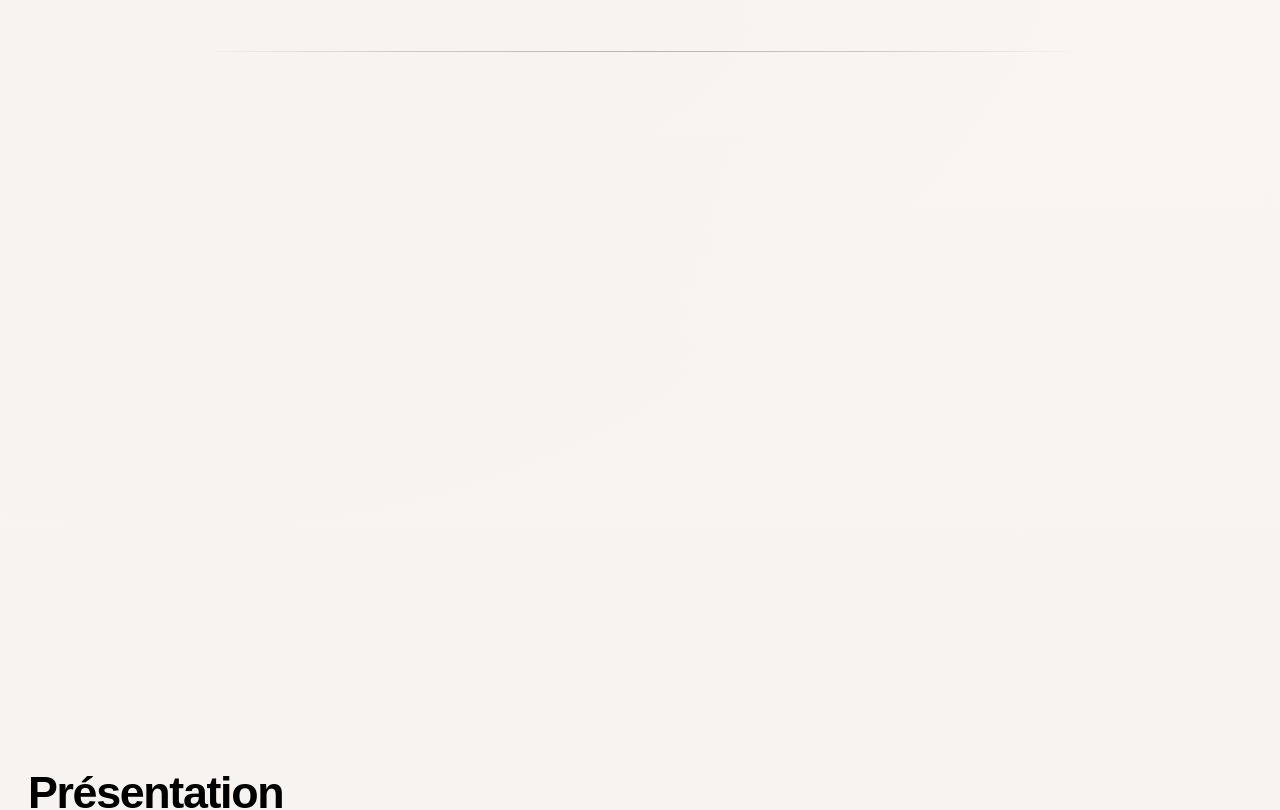
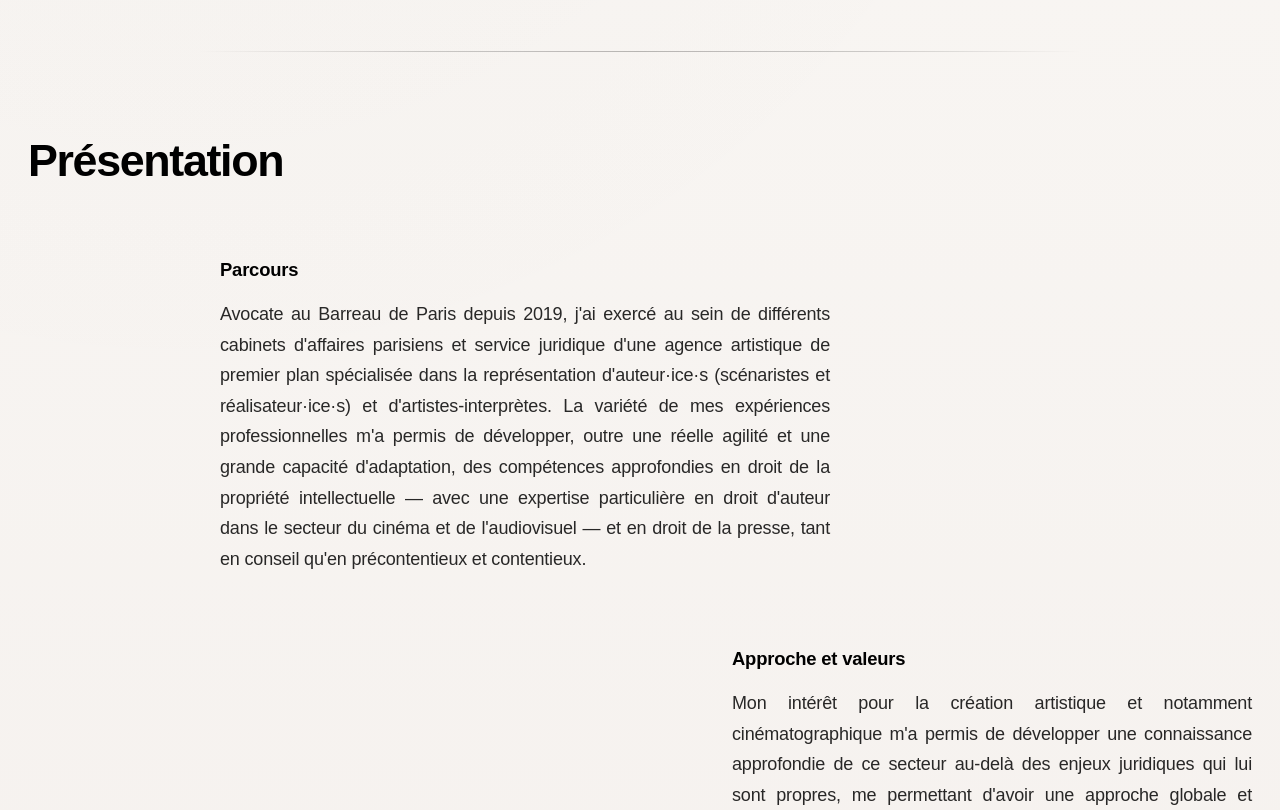
Before and after one commit to ludovicbeot/site-claire-lise, a Next.js app: page / in a window 1280 px wide. Shown: the part 880-1690 px from the top of the page. Built offline with nearby package versions, Linux system fonts and the light colour scheme; a web font is replaced by a local one.

Commit message:
Update globals.css

```diff
--- a/app/globals.css
+++ b/app/globals.css
@@ -395,8 +395,13 @@ body {
 }
 
 .presentation-detail-header {
-  margin-top: 700px;
-  padding-top: 16px;
+  margin-top: 0;
+  margin-bottom: 72px;
+  padding-top: 0;
+}
+
+.presentation-section:first-of-type {
+  margin-top: 0;
 }
 
 .presentation-divider {
```
